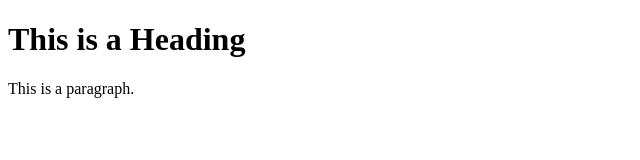
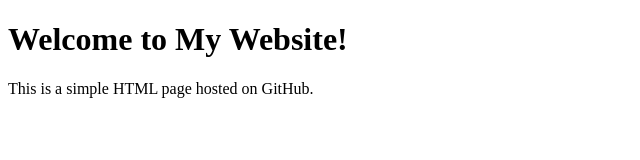
Before and after one commit to PiPlan/PiPlan_v1, a plain HTML site: page index.html in a window 1280 px wide. Shown: the whole page, without its empty margins (0-640 px from the left). Drawn offline with Linux system fonts and the light colour scheme.

Commit message:
Update index.html

```diff
--- a/index.html
+++ b/index.html
@@ -1,12 +1,12 @@
 <!DOCTYPE html>
-<html>
+<html lang="en">
 <head>
-<title>Page Title</title>
+    <meta charset="UTF-8">
+    <meta name="viewport" content="width=device-width, initial-scale=1.0">
+    <title>My Website</title>
 </head>
 <body>
-
-<h1>This is a Heading</h1>
-<p>This is a paragraph.</p>
-
+    <h1>Welcome to My Website!</h1>
+    <p>This is a simple HTML page hosted on GitHub.</p>
 </body>
 </html>
```
